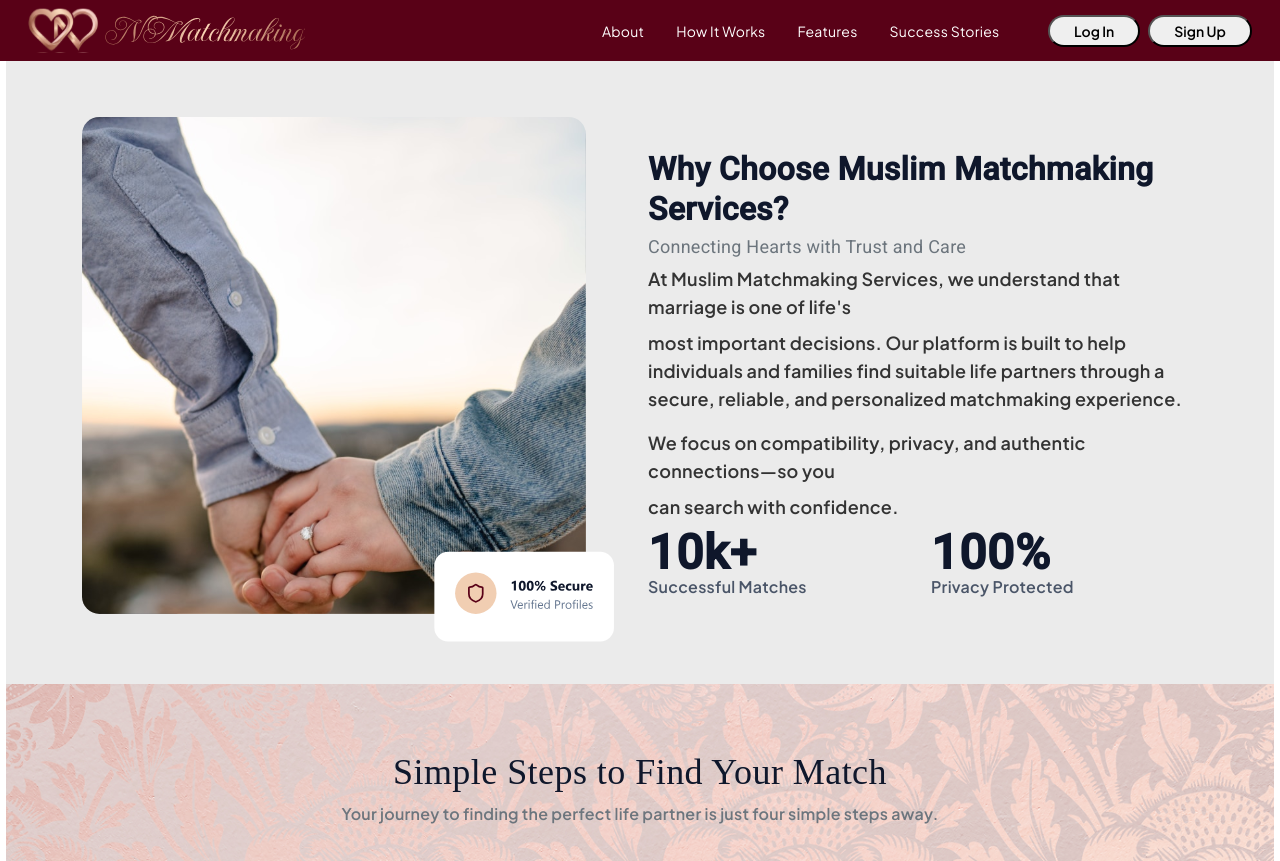
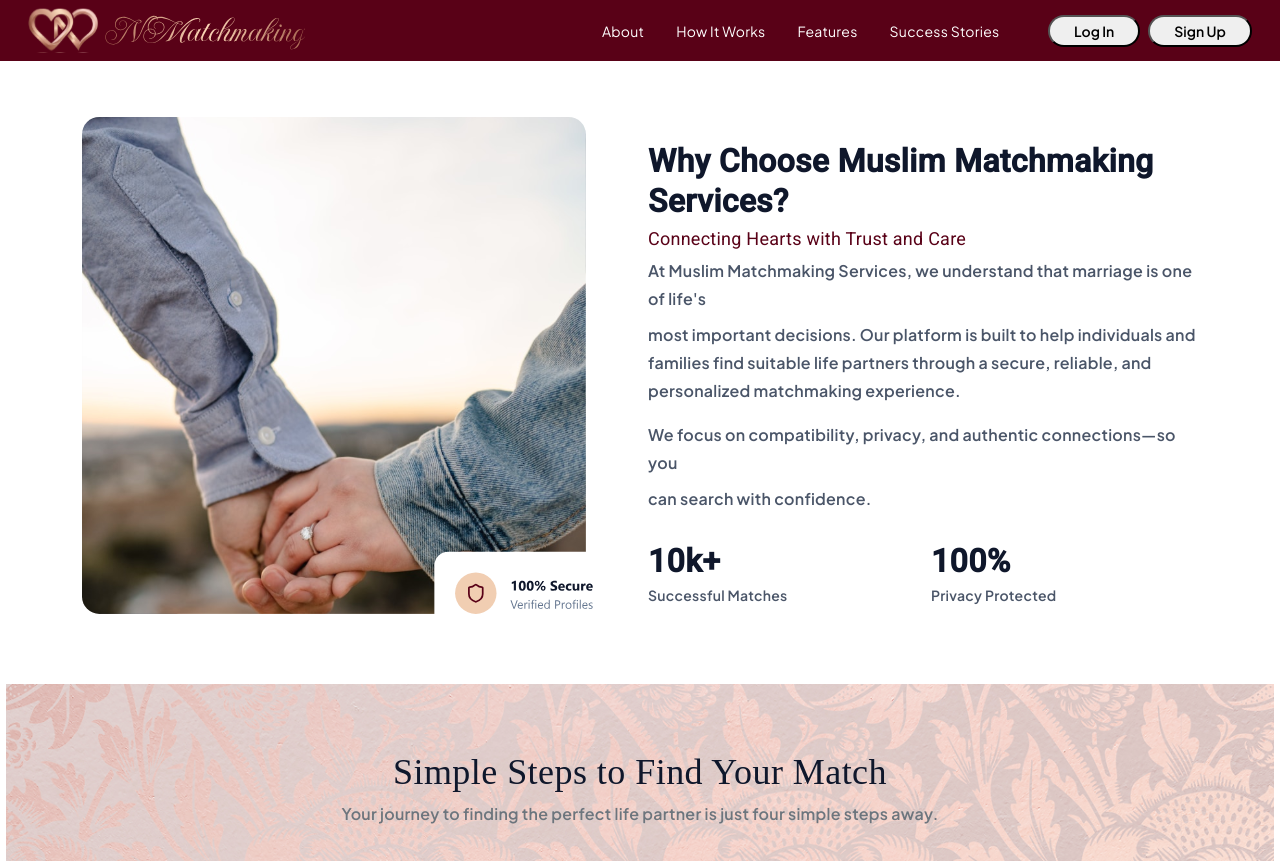
Before and after one commit to Logix-Solution/Match-Making-Front-End, an Angular app: page / in a window 1280 px wide. Built offline with nearby package versions, Linux system fonts and the light colour scheme.

Commit message:
style changed again

```diff
--- a/src/app/home-page/about/about.component.html
+++ b/src/app/home-page/about/about.component.html
@@ -1,4 +1,4 @@
-<section class="py-2 bg-fourth">
+<section class="py-2 bg-6th">
   <div class="container">
     <div class="row align-items-center g-3">
       <!-- Left Side - Image -->
@@ -17,45 +17,45 @@
       <!-- Right Side - Content -->
       <div class="col-12 col-lg-6">
         <!-- Heading -->
-        <h3 class="mb-2 txt-fifth fh-3 lh-40">
+        <h3 class="mb-2 txt-8th fh-3 lh-40">
           Why Choose Muslim Matchmaking <br />
           Services?
         </h3>
 
         <!-- Subtitle -->
-        <h5 class="mb-2 text-secondary fh-5">
+        <h5 class="mb-2 txt-primary fh-5">
           Connecting Hearts with Trust and Care
         </h5>
 
         <!-- Description Paragraph 1 -->
-        <p class="mb-2 ft-1 lh-28">
+        <p class="mb-2 ft-2 txt-7th lh-28 mt-2">
           At Muslim Matchmaking Services, we understand that marriage is one of
           life's
         </p>
-        <p class="mb-3 ft-1 lh-28">
+        <p class="mb-3 ft-2 txt-7th lh-28">
           most important decisions. Our platform is built to help individuals
           and families find suitable life partners through a secure, reliable,
           and personalized matchmaking experience.
         </p>
 
         <!-- Description Paragraph 2 -->
-        <p class="mb-2 ft-1 lh-28">
+        <p class="mb-2 ft-2 txt-7th lh-28">
           We focus on compatibility, privacy, and authentic connections—so you
         </p>
-        <p class="mb-3 ft-1 lh-28">can search with confidence.</p>
+        <p class="mb-3 ft-2 txt-7th lh-28">can search with confidence.</p>
 
         <!-- Stats Row -->
-        <div class="row g-3">
+        <div class="row g-3 mt-3">
           <!-- Stat 1 -->
           <div class="col-6">
-            <h2 class="mb-2 fh-2 txt-fifth">10k+</h2>
-            <p class="mb-0 txt-primary ft-2">Successful Matches</p>
+            <h2 class="mb-2 fh-3 txt-8th">10k+</h2>
+            <p class="mb-0 txt-7th ft-3">Successful Matches</p>
           </div>
 
           <!-- Stat 2 -->
           <div class="col-6">
-            <h2 class="mb-2 fh-2 txt-fifth">100%</h2>
-            <p class="mb-0 ft-2 txt-primary">Privacy Protected</p>
+            <h2 class="mb-2 fh-3 txt-8th">100%</h2>
+            <p class="mb-0 ft-3 txt-7th">Privacy Protected</p>
           </div>
         </div>
       </div>
--- a/src/app/profile/client-profile/client-profile/client-profile.component.html
+++ b/src/app/profile/client-profile/client-profile/client-profile.component.html
@@ -1,4 +1,6 @@
-<div class="container-fluid d-flex flex-column h-100 bg-third no-scroll">
+<div
+  class="container-fluid d-flex flex-column h-100 bg-fourth scroll-verticle style-1"
+>
   <!-- main info -->
   <div class="d-flex flex-row justify-content-center pt-3 gap-5">
     <div class="d-flex flex-column align-items-center">
@@ -41,8 +43,34 @@
     </div>
   </div>
   <!-- about info-->
-  <div></div>
+  <div class="row px-5 mt-3">
+    <div class="col-md-12 rounded-4 bg-white px-3 py-3 mat-elevation-z2">
+      <div class="fh-6 pb-2 d-flex flex-row gap-2">
+        <span class="personIcon"></span>
+        About Me
+      </div>
+      <p class="text-secondary ft-4 justify-text mt-2">
+        British Pakistani Sunni Muslim, age 29 , 5ft4, West York's. Language:
+        English and Urdu. Educated at (BGGS). BA in Criminology and Criminal
+        Justice (Hons) and a Master's in Counter-Terrorism. Completed around two
+        years of an Alimah course at Girls College, Burnley. Currently working
+        in a school. Observes hijab and modest dress. Tries to read 5 daily
+        salah, Alhamdulillah. Celebrates khatam and Milaad. Cheerful, friendly
+        and family-oriented with a balanced understanding of deen and dunya.
+        Enjoys spending time with family and friends. Willing to meet initially
+        in the presence of a mehram. Seeking a practicing Muslim (preferably
+        Pakistani), aged 27+, with good character,
+      </p>
+      <p class="text-secondary ft-4">
+        respectful, caring and family-oriented. Looking for someone responsible,
+        independent and understanding of marital duties. Preferably degree
+        educated and non-smoker. British nationals preferred; professionals in
+        medical, engineering, teaching or other fields, including those on UK
+        skilled work visas, may be considered.
+      </p>
+    </div>
+  </div>
 
   <!-- details -->
-  <div></div>
+  <div>detail row</div>
 </div>
--- a/src/styles.scss
+++ b/src/styles.scss
@@ -31,15 +31,15 @@ body {
 ////////////////////////global colors variables////////////////////////
 :root {
   --primary: #590117; //maroon
-  --secondary: #c84b31; // brown
-  --third: #f59e0b; // orange
+  --2nd: #c84b31; // brown // secondary
+  --3rd: #f59e0b; // orange // third
 
-  --bg-primary: #f1ceb2; //light-peach
-  --bg-secondary: #ebebeb; //seconday-color
-  --bg-third: white; // white
+  --4th: #f1ceb2; //light-peach //bg-primary
+  --5th: #ebebeb; //seconday-color // bg-secondary
+  --6th: white; // white // bg-third
   --spinner-color: #3f51b5; //nspinner-color
-  --text-primary: #4a5568;
-  --text-secondary: #0f172b; //navy
+  --7th: #4a5568; // text-primary
+  --8th: #0f172b; //navy // text-secondary
 }
 
 ////////////////////////////variables classes////////////////////////
@@ -49,46 +49,74 @@ body {
 }
 
 //bg-brown
-.bg-secondary {
-  background-color: var(--secondary) !important;
+.bg-2nd {
+  background-color: var(--2nd) !important;
 }
 
 //bg-white
-.bg-third {
-  background-color: var(--bg-third) !important;
+.bg-3rd {
+  background-color: var(--3rd) !important;
 }
 
-.bg-fourth {
-  background-color: var(--bg-secondary);
+.bg-4th {
+  background-color: var(--4th);
 }
 
-.bg-fifth {
-  background-color: var(--bg-primary) !important;
+.bg-5th {
+  background-color: var(--5th) !important;
+}
+
+.bg-6th {
+  background-color: var(--6th) !important;
+}
+
+.bg-7th {
+  background-color: var(--7th) !important;
+}
+
+.bg-8th {
+  background-color: var(--8th) !important;
 }
 
 //text-navy
 .txt-primary {
-  color: var(--text-primary);
+  color: var(--primary) !important;
 }
 
 //text-maroon
-.txt-secondary {
-  color: var(--primary);
+.txt-2nd {
+  color: var(--2nd);
 }
 
 //text-color
-.txt-third {
-  background-color: var(--bg-primary);
+.txt-3rd {
+  background-color: var(--3rd);
 }
 
 //text-white
-.txt-fourth {
-  color: var(--bg-third);
+.txt-4th {
+  color: var(--4th);
 }
 
 //text-fifth
-.txt-fifth {
-  color: var(--text-secondary);
+.txt-5th {
+  color: var(--5th);
+}
+
+.txt-6th {
+  color: var(--6th);
+}
+
+.txt-7th {
+  color: var(--7th);
+}
+
+.txt-8th {
+  color: var(--8th);
+}
+
+.justify-text {
+  text-align: justify !important;
 }
 
 //////////////////////////////////////fonts////////////////////////////
--- a/src/styles/common.scss
+++ b/src/styles/common.scss
@@ -247,6 +247,10 @@ p {
 .ft-3 {
   font-size: 14px !important;
 }
+.ft-4 {
+  font-size: 13px !important;
+}
+
 //line-heights
 .lh-40 {
   line-height: 40px !important;
--- a/src/styles/icon.scss
+++ b/src/styles/icon.scss
@@ -96,3 +96,12 @@
   width: 17px;
   height: 17px;
 }
+.personIcon {
+  background: url("../assets/icons/person.svg");
+  background-repeat: no-repeat;
+  background-size: cover;
+  background-position: center;
+
+  width: 17px;
+  height: 17px;
+}
```
Also changed, not shown: src/assets/icons/person.svg (added).
